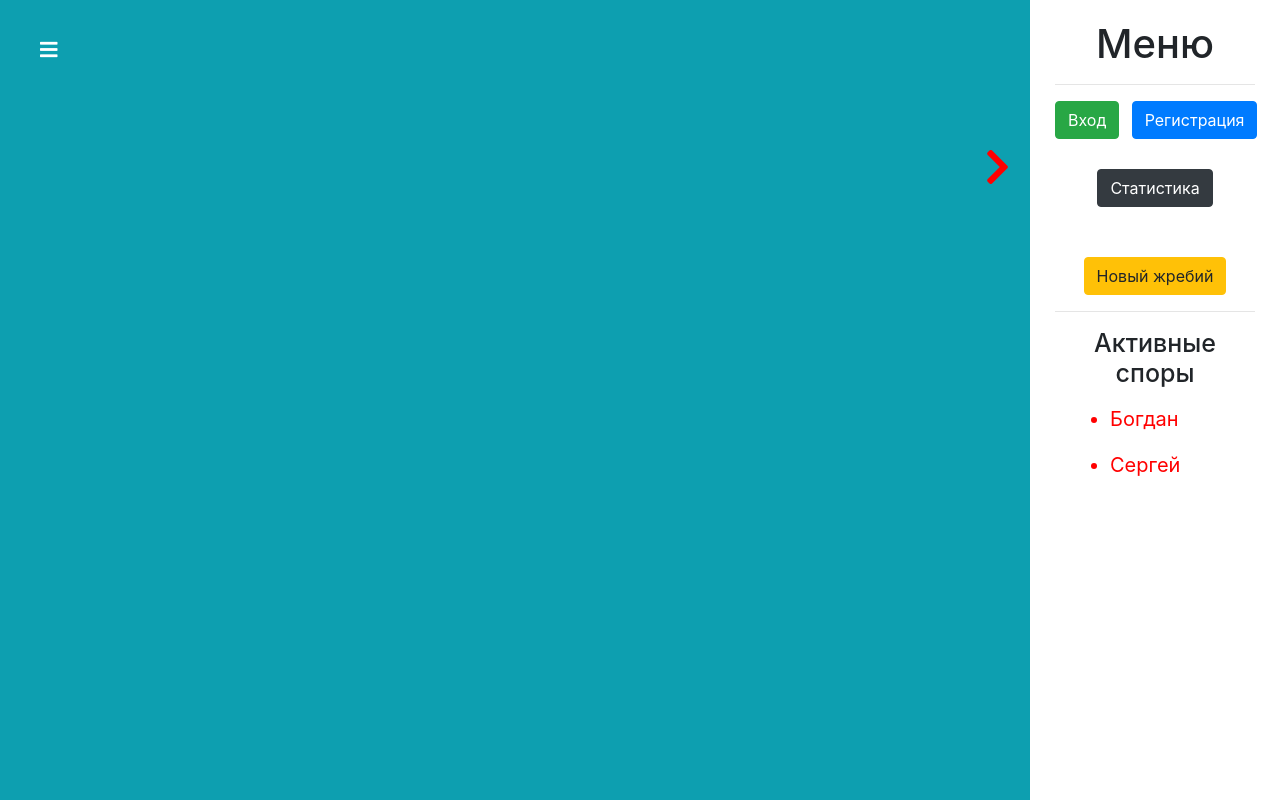
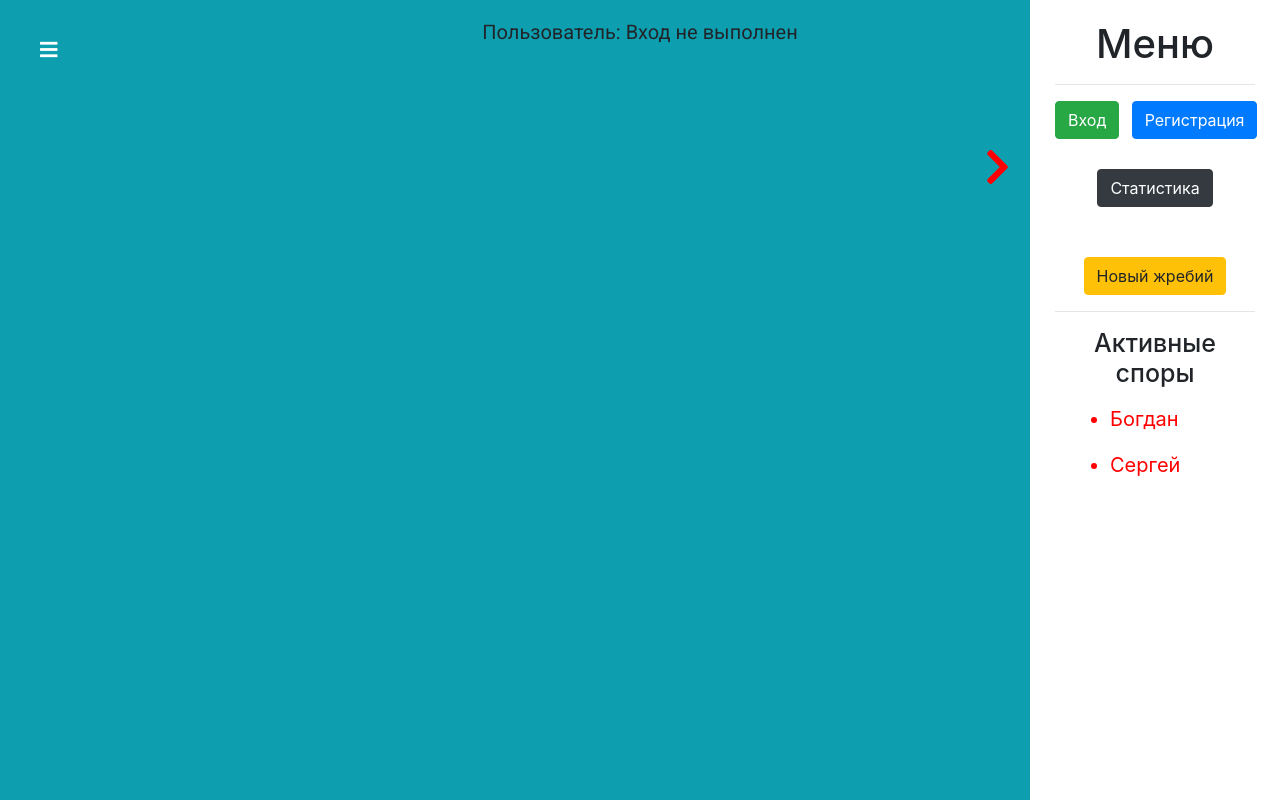
Before and after one commit to BogdanMarchukov/Ker_Geo, a React (Create React App) app: page /lot in a window 1280 px wide. Built offline with nearby package versions, Linux system fonts and the light colour scheme.

Commit message:
add component Username- status 'finish'

```diff
--- a/src/page/Lot/Lot.js
+++ b/src/page/Lot/Lot.js
@@ -4,6 +4,7 @@ import LotMenuToggle from "./LotMenuToggle/LotMenuToggle";
 import Toggle from "./LotMenuToggle/Toggle/Toggle";
 import {MenuProvider} from "./LotMenuToggle/ContextMenuToggle/ContextMenuToggle";
 import RegistrationWindow from "./RegistrationWindow/RegistrationWindow";
+import Username from "./Username/Username";
 
 
 const Lot = () => {
@@ -11,6 +12,7 @@ const Lot = () => {
     return (
         <div className={classes.lot}>
             <MenuProvider>
+                <Username/>
                 <LotMenuToggle/>
                 <Toggle/>
                 <RegistrationWindow/>
--- a/src/page/Lot/LotMenuToggle/ContextMenuToggle/ContextMenuToggle.js
+++ b/src/page/Lot/LotMenuToggle/ContextMenuToggle/ContextMenuToggle.js
@@ -13,6 +13,7 @@ export const MenuProvider = ({children}) => {
     const [cls, setCls] = useState('openMenu') // state Menu
     const [icon, setIcon] = useState("fas fa-chevron-right") // state toggle
     const [registration, setRegistration] = useState(false) // state Registration
+    const [activeUser, setActiveUser] = useState('Вход не выполнен') // активный пользователь
 
     // функция открытия/закрытия меню-жребий
     const toggle = () => setCls(prevState => {
@@ -26,6 +27,7 @@ export const MenuProvider = ({children}) => {
         }
     })
 
+
     // Функция открытие/закрытия окна регистрации
     const openReg = () => setRegistration(prevState => !prevState)
 
@@ -36,6 +38,7 @@ export const MenuProvider = ({children}) => {
 
     // сохранения данных inputName в переменную
     const inputNameHandler = event => name = event.target.value
+
 
     // сохранения данных inputPassword в переменную
     const inputPasswordHandler = event => password = event.target.value
@@ -48,13 +51,33 @@ export const MenuProvider = ({children}) => {
             user.password = password
             try {
                 openReg()
-                await Axios.post('https://geo-ker.firebaseio.com/lot.json', user)
+                const response = await Axios.post('https://geo-ker.firebaseio.com/lot/user.json', user)
+                localStorage.setItem('user', response.data.name)
+                setActiveUser(name)
+
             } catch (e) {
                 console.log(e)
             }
         }
 
     }
+
+    // инициализация пользователя
+    const initUser = async () => {
+        let key = localStorage.getItem('user')
+
+        if (key !== null) {
+            try {
+                const responsive = await Axios.get(`https://geo-ker.firebaseio.com/lot/user/${key}.json`)
+                setActiveUser(responsive.data.name)
+            } catch (e) {
+                alert(e)
+            }
+        }
+
+    }
+
+
 
 
     return (
@@ -66,7 +89,9 @@ export const MenuProvider = ({children}) => {
             openReg,
             registrationDate,
             inputNameHandler,
-            inputPasswordHandler
+            inputPasswordHandler,
+            activeUser,
+            initUser
 
         }}>
             {children}
--- /dev/null
+++ b/src/page/Lot/Username/Username.js
@@ -0,0 +1,19 @@
+import React from 'react';
+import {useMenu} from "../LotMenuToggle/ContextMenuToggle/ContextMenuToggle";
+import classes from "./Username.module.css"
+
+const Username = () => {
+    const {initUser} = useMenu()
+    const {activeUser} = useMenu()
+
+    initUser()
+
+    return (
+        <h1 className={classes.Username}>
+            Пользователь: {activeUser}
+        </h1>
+    );
+
+};
+
+export default Username;
--- /dev/null
+++ b/src/page/Lot/Username/Username.module.css
@@ -0,0 +1,8 @@
+@import url('https://fonts.googleapis.com/css2?family=Roboto&display=swap');
+
+.Username {
+    font-size: 20px;
+    text-align: center;
+    margin-top: 20px;
+    font-family: 'Roboto', sans-serif;
+}
```
Also changed, not shown: src/page/Lot/Entrance/Entrance.js (added), src/page/Lot/Entrance/Entrance.module.css (added).
